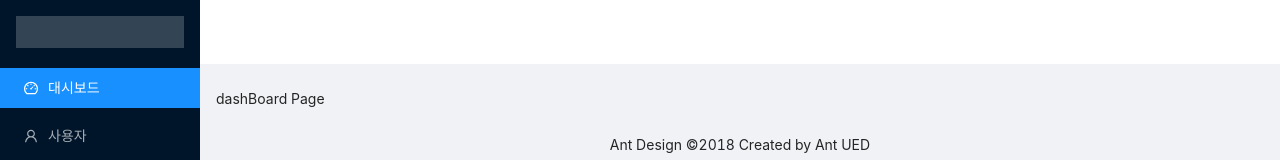
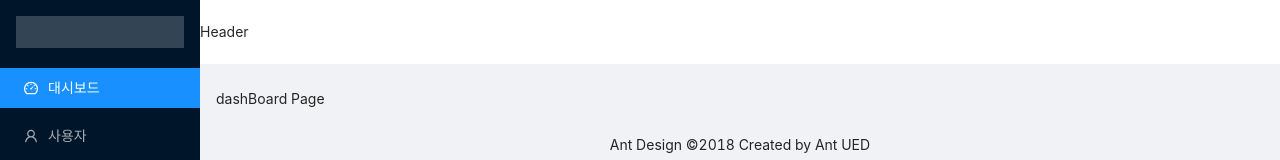
Before and after one commit to wanted-team-11/pre-onboarding-assignment-week-4-1-team-11, a React (Create React App) app: page / in a window 1280 px wide. Shown: the top 160 px of the page. Built offline with nearby package versions, Linux system fonts and the light colour scheme.

Commit message:
fix: css Error 오류 수정 Failed to parse source map: 'webpack://antd/./components/config-provider/style/index.less' URL is not supported 에러

```diff
--- a/src/pages/MainPage.tsx
+++ b/src/pages/MainPage.tsx
@@ -5,7 +5,7 @@ import {
   LogoutOutlined,
 } from "@ant-design/icons";
 import { Layout, Menu, MenuProps } from "antd";
-import "antd/dist/antd.css";
+import "antd/dist/antd.min.css";
 import {
   NavLink,
   Route,
@@ -72,7 +72,9 @@ const MainPage = () => {
         />
       </Sider>
       <Layout className="site-layout" style={{ marginLeft: 200 }}>
-        <Header className="site-layout-background" style={{ padding: 0 }} />
+        <Header className="site-layout-background" style={{ padding: 0 }}>
+          Header
+        </Header>
         <Content style={{ margin: "24px 16px 0", overflow: "initial" }}>
           <Routes>
             <Route path="/" element={<DashBoardPage />} />
```
